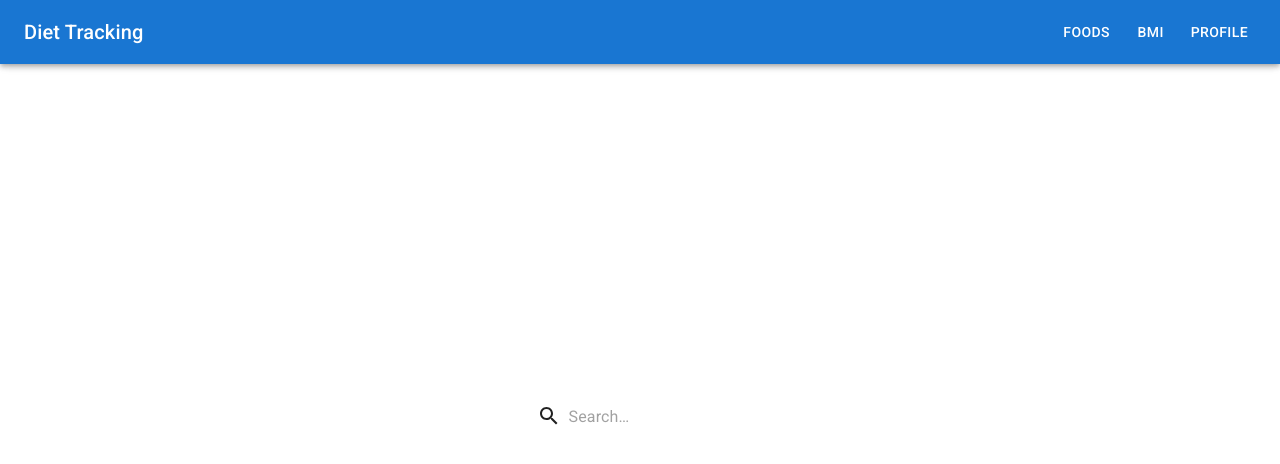
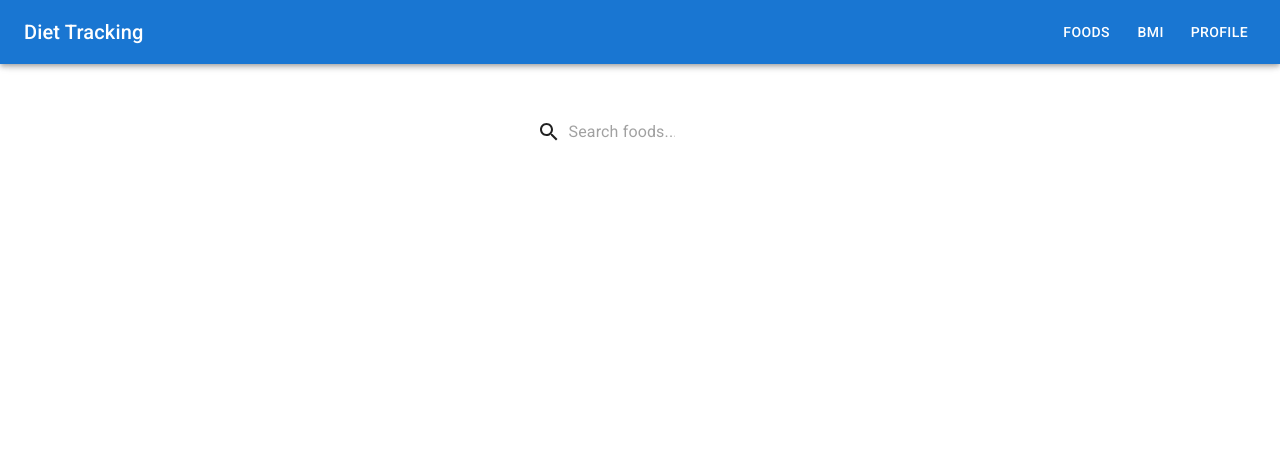
Before and after one commit to joheee/DietTrackingFrontend, a React (Vite) app: page /foods in a window 1280 px wide. Shown: the top 464 px of the page. Built offline with nearby package versions, Linux system fonts and the light colour scheme.

Commit message:
starting food page

```diff
--- a/src/page/food/FoodPresenter.tsx
+++ b/src/page/food/FoodPresenter.tsx
@@ -7,7 +7,6 @@ export default function FoodPresenter() {
     <Grid
       container
       spacing={0}
-      alignItems="center"
       justifyContent="center"
       sx={{ minHeight: "100vh", minWidth: "100vw" }}
     >
--- a/src/page/food/components/SearchFoodField.tsx
+++ b/src/page/food/components/SearchFoodField.tsx
@@ -50,7 +50,7 @@ export default function SearchFoodField() {
         <SearchIcon />
       </SearchIconWrapper>
       <StyledInputBase
-        placeholder="Search…"
+        placeholder="Search foods..."
         inputProps={{ "aria-label": "search" }}
       />
     </Search>
--- a/src/page/profile/ProfilePresenter.tsx
+++ b/src/page/profile/ProfilePresenter.tsx
@@ -1,11 +1,4 @@
-import {
-  Avatar,
-  Button,
-  Card,
-  Grid,
-  Stack,
-  TextField,
-} from "@mui/material";
+import { Avatar, Button, Card, Grid, Stack, TextField } from "@mui/material";
 import NavigationComponent from "../../components/navigation/NavigationComponent";
 
 export default function ProfilePresenter() {
@@ -13,7 +6,6 @@ export default function ProfilePresenter() {
     <Grid
       container
       spacing={0}
-      alignItems="center"
       justifyContent="center"
       sx={{ minHeight: "100vh", minWidth: "100vw" }}
     >
```
